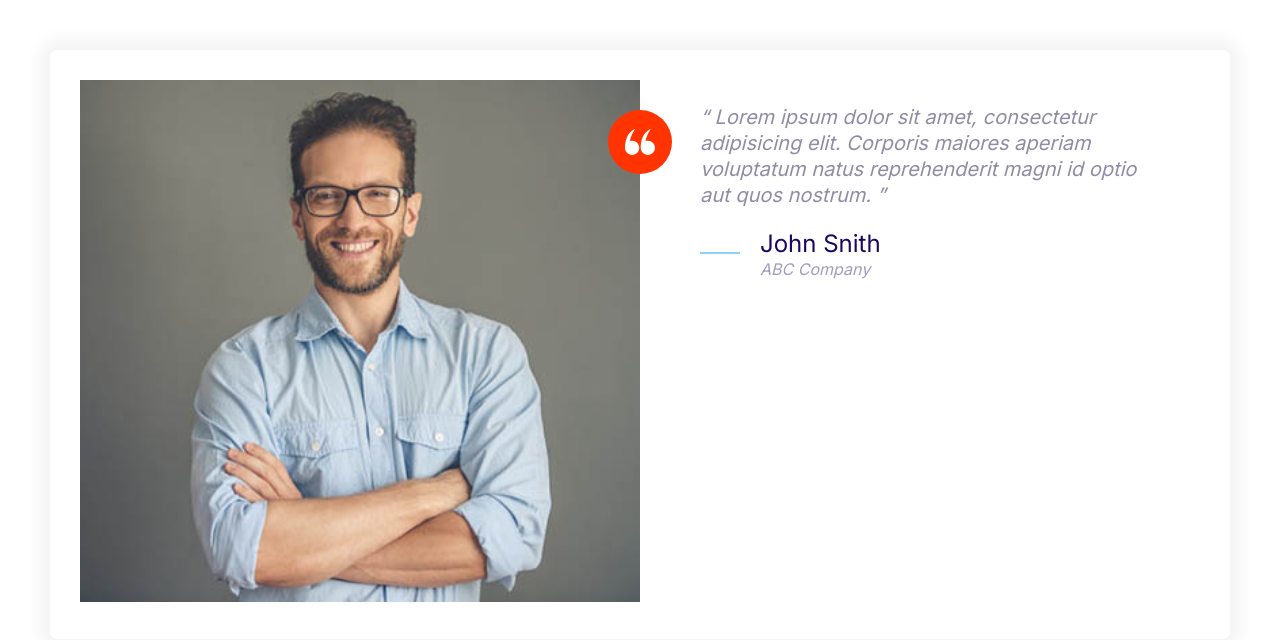
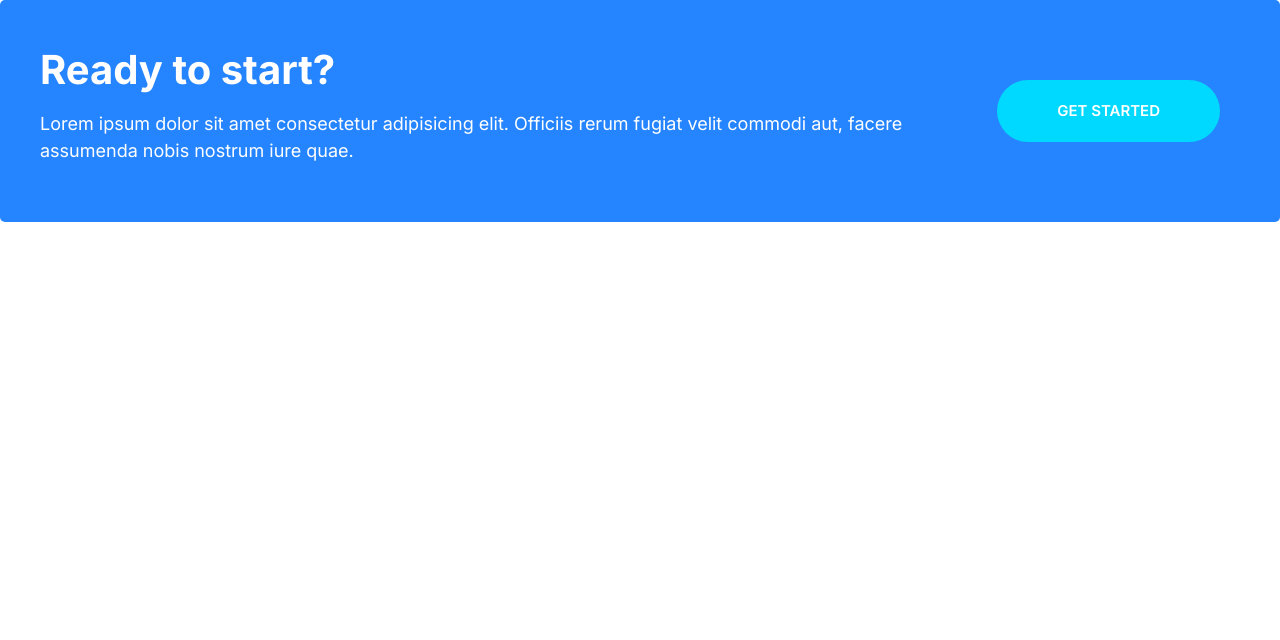
Before and after one commit to filippkz/First-progect, a plain HTML site: page index.html in a window 1280 px wide. Drawn offline with Linux system fonts and the light colour scheme.

Commit message:
Building callouts.

```diff
--- a/css/styles.css
+++ b/css/styles.css
@@ -202,6 +202,7 @@ background: var(--color-accent);
   border-radius: 40px;
   cursor: pointer;
   font-weight: 600;
+  font-size: 1.8rem;
   margin: 1rem 0;
   outline: 0;
   padding: 2rem 3rem;
@@ -248,6 +249,11 @@ background: var(--color-accent);
 
 .btn--accent:hover {
   background: #fe400f;
+}
+
+.btn--stretched {
+  padding-left: 6rem;
+  padding-right: 6rem;
 }
 
 .btn--block {
@@ -520,3 +526,46 @@ background: var(--color-accent);
     margin-left: 6rem;
   }
 }
+
+
+/* Callouts */
+
+.callout {
+  padding: 4rem;
+  border-radius: 5px;
+}
+
+.callout--primary {
+  background: var(--color-primary);
+  color: #fff;
+}
+
+.callout__heading {
+  color: #fff;
+  margin-top: 0;
+  font-size: 4rem;
+}
+
+.callout .btn {
+  align-self: center;
+  justify-self: center;
+}
+
+.callout__content {
+  text-align: center;
+}
+
+@media screen and (min-width: 768px) {
+  .callout .grid--1x2 {
+    grid-template-columns: 1fr auto;
+  }
+
+  .callout__content {
+    text-align: left;
+  }
+
+  .callout .btn {
+    justify-self: start;
+    margin: 0 2rem;
+  }
+}
--- a/index.html
+++ b/index.html
@@ -13,37 +13,18 @@
     <link rel="stylesheet" href="css/styles.css" />
     <title>Document</title>
   </head>
-  <body style="padding: 5rem">
-    <div class="card testimonial">
+  <body>
+    <div class="callout callout--primary">
       <div class="grid grid--1x2">
-        <div class="testimonial__image">
-          <img src="images/testimonial.jpg" alt="a happy, smiling customer" />
-          <span class="icon-container icon-container--accent">
-            <svg class="icon icon--white icon--small">
-              <use xlink:href="images/sprite.svg#quotes"></use>
-            </svg>
-          </span>
+        <div class="callout__content">
+          <h2 class="callout__heading">Ready to start?</h2>
+          <p>
+            Lorem ipsum dolor sit amet consectetur adipisicing elit. Officiis
+            rerum fugiat velit commodi aut, facere assumenda nobis nostrum iure
+            quae.
+          </p>
         </div>
-        <blockquote class="quote">
-          <p class="quote__text">
-            Lorem ipsum dolor sit amet, consectetur adipisicing elit. Corporis
-            maiores aperiam voluptatum natus reprehenderit magni id optio aut
-            quos nostrum.
-          </p>
-          <footer>
-            <div class="media">
-              <div class="media__image">
-                <svg class="icon icon--primary quote__line">
-                  <use xlink:href="images/sprite.svg#line"></use>
-                </svg>
-              </div>
-              <div class="media__body">
-                <h3 class="media__title quote__author">John Snith</h3>
-                <p class="quote__organisation">ABC Company</p>
-              </div>
-            </div>
-          </footer>
-        </blockquote>
+        <a href="#" class="btn btn--secondary btn--stretched">Get started</a>
       </div>
     </div>
   </body>
```
Also changed, not shown: components/callouts.html (added, +12 -0 lines).
